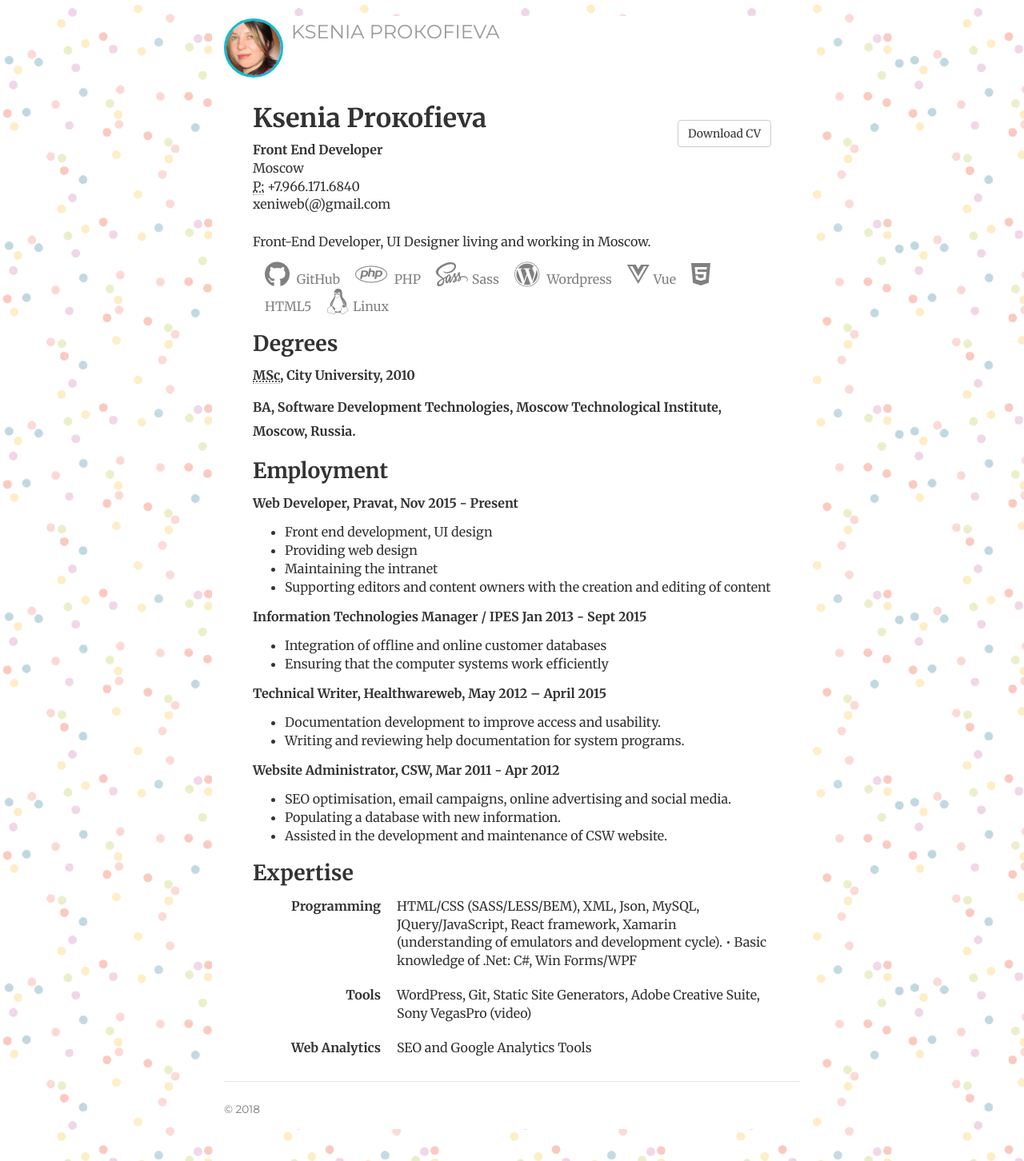
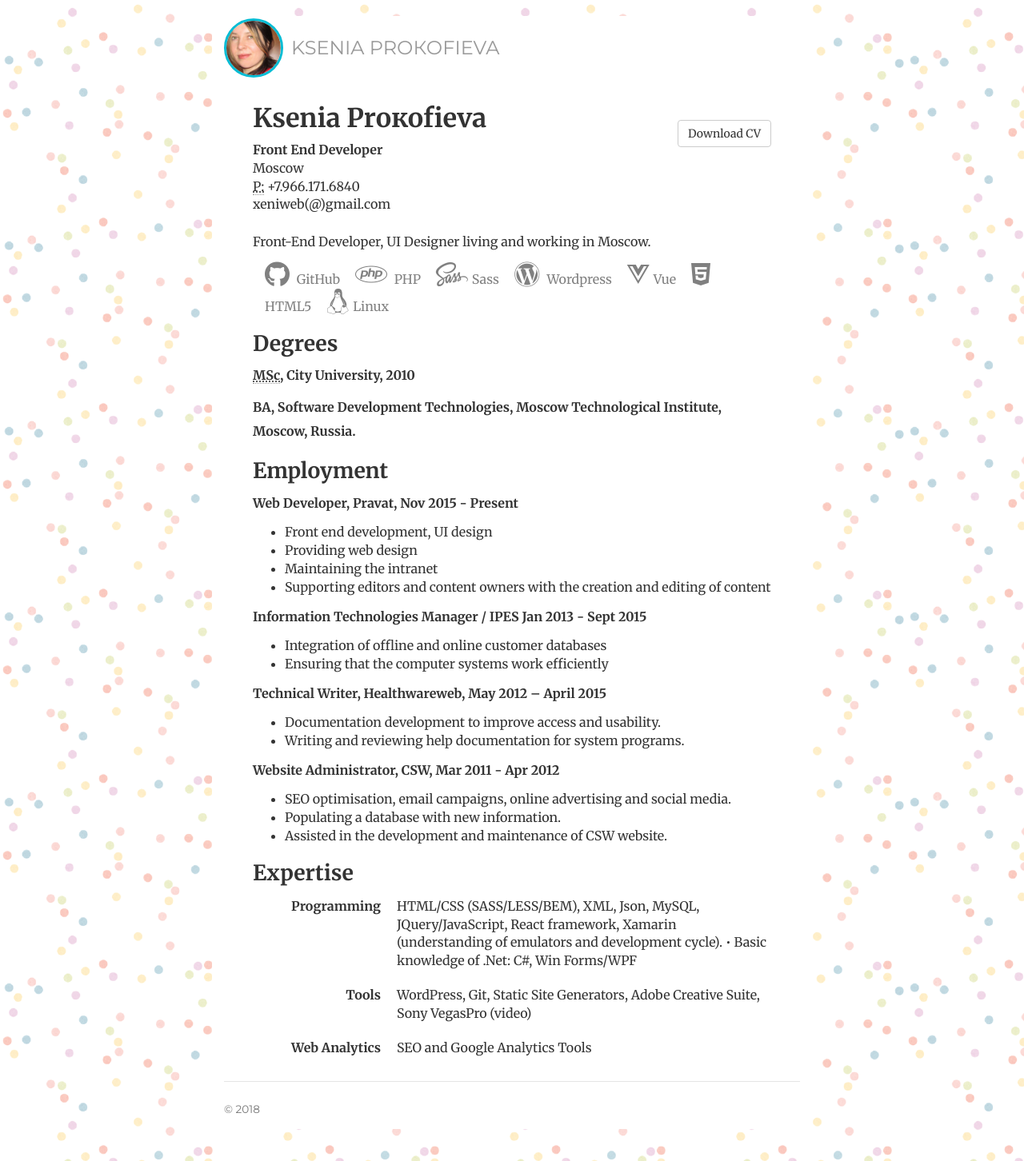
Before and after one commit to cvkp/cvkp.github.io, a Jekyll site: the page built from index-en.html, in a window 1280 px wide. Shown: the whole page at 80% size. Built offline with Jekyll 4.4.1, drawn with Linux system fonts in a browser that asks for light colours; nearby versions of some CDN libraries.

Commit message:
Update style.css

```diff
--- a/css/style.css
+++ b/css/style.css
@@ -688,3 +688,8 @@ background: #fff;
 #Root .header {
     border-bottom: none;
 }
+
+
+#Root .header h3 {
+    margin-top: 20px;
+}
```
